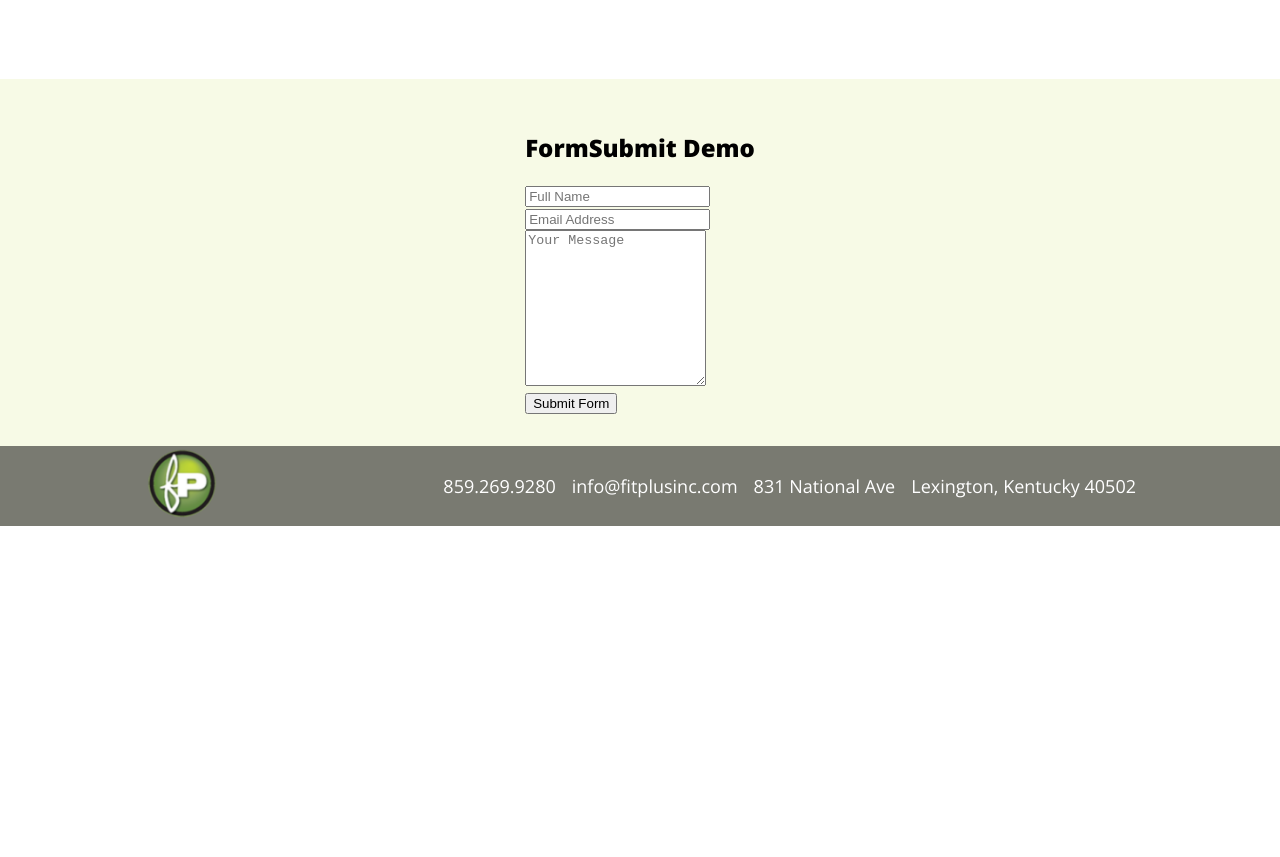
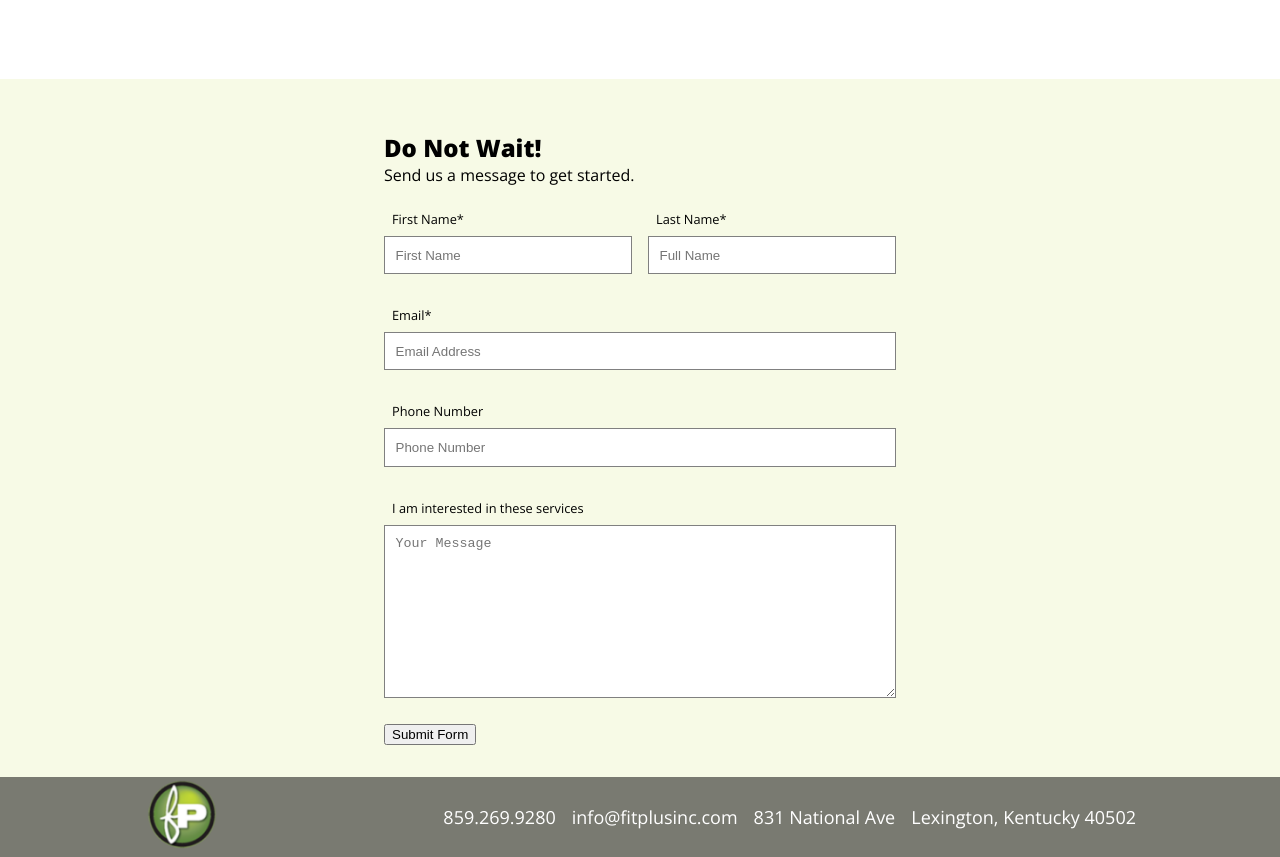
Before and after one commit to Gary-Jaiven/public-fitness-plus-frontend, a Next.js app: page / in a window 1280 px wide. Shown: the part 2400-3257 px from the top of the page. Before the commit the page ends 2926 px from the top, so only its background shows below. Built offline with nearby package versions, Linux system fonts and the light colour scheme.

Commit message:
first styling of the form input

```diff
--- a/pages/index.js
+++ b/pages/index.js
@@ -80,22 +80,34 @@ export default function Home() {
         {/* OUR TEAM */}
         {/* <OurTeam /> */}
         <section className="section_container_one_column" style={{backgroundColor: '#F7FAE6', paddingTop: '2rem', paddingBottom: '2rem'}}>
-          <h1>FormSubmit Demo</h1>
-          <form>
-            <div className="form-group">
-              <div className="form-row">
-                <div className="col">
-                  <input type="text" name="name" className="form-control" placeholder="Full Name" required />
-                </div>
-                <div className="col">
-                  <input type="email" name="email" className="form-control" placeholder="Email Address" required />
-                </div>
+          <h1 style={{marginBottom: '0px'}}>Do Not Wait!</h1>
+          <p style={{marginTop: '0px'}}>Send us a message to get started.</p>
+          <form className={styles.form_container}>
+            <div className={styles.form_name}>
+              <div className={styles.form_col_name}>
+                <label htmlFor="firstName">First Name*</label>
+                <input type="text" name="firstName" placeholder="First Name" required />
+              </div>
+              <div className={styles.form_col_name}>
+                <label htmlFor="lastName">Last Name*</label>
+                <input type="text" name="lastName" placeholder="Full Name" required />
               </div>
             </div>
-            <div className="form-group">
-              <textarea placeholder="Your Message" className="form-control" name="message" rows="10" required></textarea>
+            <div className={styles.form_inputs}>
+              <label htmlFor='email'>Email*</label>
+              <input type="email" name="email" placeholder="Email Address" required style={{width: '100%'}}/>
             </div>
-            <button type="submit" className="btn btn-lg btn-dark btn-block">Submit Form</button>
+            <div className={styles.form_inputs}>
+              <label htmlFor='phone'>Phone Number</label>
+              <input type="phone" name="phone" placeholder="Phone Number" required style={{width: '100%'}}/>
+            </div>
+            <div className={styles.form_inputs}>
+              <label htmlFor='message'>I am interested in these services</label>
+              <textarea placeholder="Your Message" name="message" rows="10" required style={{width: '100%'}}></textarea>
+            </div>
+            <div>
+              <button type="submit" >Submit Form</button>
+            </div>
           </form>
         </section>
      </>
--- a/styles/Home.module.css
+++ b/styles/Home.module.css
@@ -247,3 +247,42 @@
   height: 1em;
   margin-left: 0.5rem;
 }
+
+.form_container {
+  display: grid;
+  grid-template-columns: 1fr;
+  width: 40vw;
+  gap: 1.5rem;
+}
+
+.form_container label {
+  font-size: 0.8rem;
+  margin: 0.5rem;
+}
+
+.form_container input {
+  padding: 0.66rem;
+  border: 1px gray solid;
+}
+
+.form_container textarea {
+  /* background-color: blue; */
+  padding: 0.66rem;
+  border: 1px gray solid;
+}
+
+.form_name {
+  display: grid;
+  grid-template-columns: repeat(2, 1fr);
+  gap: 1rem;
+}
+
+.form_inputs {
+  display: grid;
+  grid-template-columns: 1fr;
+}
+
+.form_col_name {
+  display: grid;
+  grid-template-columns: 1fr;
+}
```
